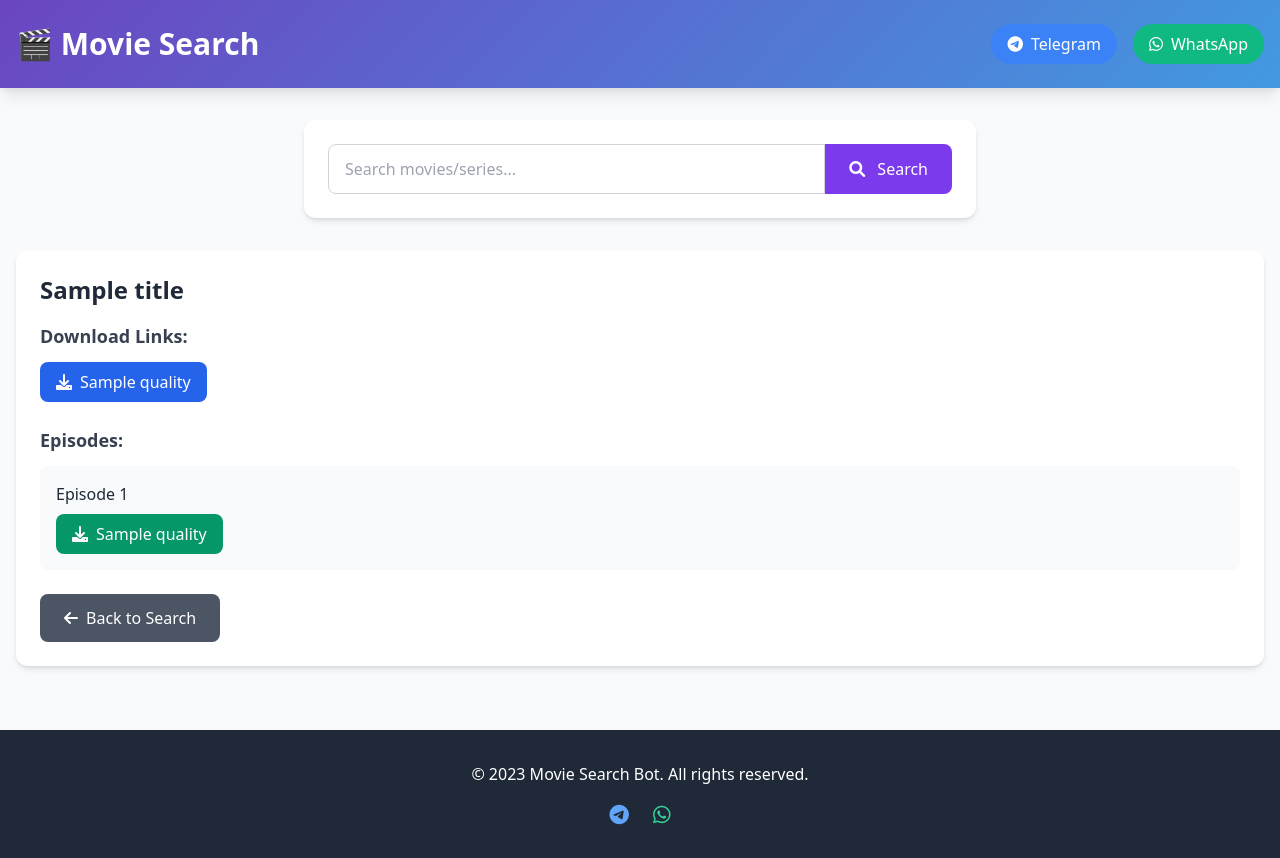
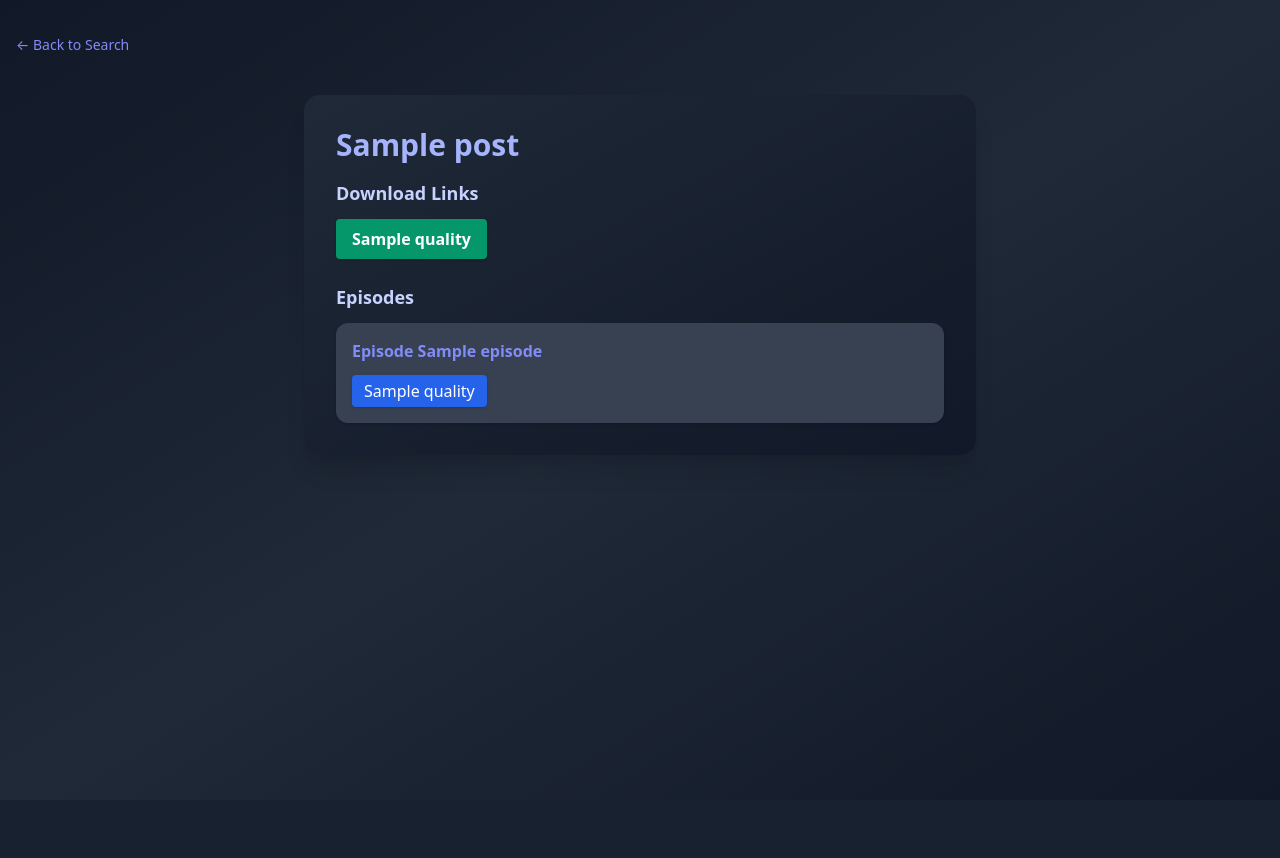
Before and after one commit to skcreator7/Test, a Python web app: template templates/view.html in a window 1280 px wide. After the commit the page ends 424 px from the top, so only its background shows below. Run offline with Jinja, Linux system fonts and the light colour scheme; the template is opened without the code that fills it: most values are stand-ins (such as "Sample title", 1, 10 or a date in 2020).

Commit message:
Update view.html

```diff
--- a/templates/view.html
+++ b/templates/view.html
@@ -1,35 +1,48 @@
-{% extends "index.html" %}
+<!DOCTYPE html>
+<html lang="en">
+<head>
+    <meta charset="UTF-8">
+    <title>{{ post.title or "View Post" }}</title>
+    <meta name="viewport" content="width=device-width, initial-scale=1">
+    <link href="https://cdn.jsdelivr.net/npm/tailwindcss@2.2.19/dist/tailwind.min.css" rel="stylesheet">
+    <style>
+      html { scroll-behavior: smooth; }
+      .card { transition: box-shadow 0.3s, transform 0.3s; }
+      .card:hover { transform: translateY(-5px) scale(1.01); box-shadow: 0 8px 30px rgba(80,80,170,0.20);}
+    </style>
+</head>
+<body class="bg-gradient-to-br from-gray-900 via-gray-800 to-gray-900 text-gray-100 min-h-screen">
+    <div class="container mx-auto px-2 sm:px-4 py-8">
+        <a href="/search?q={{ post.query | urlencode }}" class="text-indigo-400 hover:text-indigo-200 text-sm mb-6 inline-block">&larr; Back to Search</a>
+        <div class="card bg-gradient-to-br from-gray-800 to-gray-900 rounded-2xl shadow-xl p-8 max-w-2xl mx-auto mt-4">
+            <h1 class="text-3xl font-bold text-indigo-300 mb-4 break-words">{{ post.title }}</h1>
 
-{% block content %}
-    <div class="bg-white rounded-xl shadow-md overflow-hidden p-6 mb-8">
-        <h2 class="text-2xl font-bold text-gray-800 mb-4">{{ title }}</h2>
-
-        {% if links %}
+            {% if post.links %}
             <div class="mb-6">
-                <h3 class="text-lg font-semibold text-gray-700 mb-3">Download Links:</h3>
-                <div class="flex flex-wrap gap-3">
-                    {% for quality, url in links.items() %}
-                        <a href="{{ url }}" target="_blank"
-                            class="bg-blue-600 hover:bg-blue-700 text-white px-4 py-2 rounded-lg font-medium flex items-center">
-                            <i class="fas fa-download mr-2"></i> {{ quality }}
+                <h2 class="text-lg font-semibold mb-3 text-indigo-200">Download Links</h2>
+                <ul class="flex flex-wrap gap-3">
+                {% for quality, url in post.links.items() %}
+                    <li>
+                        <a href="{{ url }}" target="_blank" class="inline-block px-4 py-2 bg-green-600 hover:bg-green-700 rounded text-white font-semibold shadow transition">
+                            {{ quality }}
                         </a>
+                    </li>
                 {% endfor %}
-                </div>
+                </ul>
             </div>
             {% endif %}
 
-        {% if episodes %}
-            <div class="episodes mb-6">
-                <h3 class="text-lg font-semibold text-gray-700 mb-3">Episodes:</h3>
+            {% if post.episodes %}
+            <div>
+                <h2 class="text-lg font-semibold mb-3 text-indigo-200">Episodes</h2>
                 <div class="space-y-4">
-                    {% for ep_num, ep_links in episodes.items() %}
-                        <div class="bg-gray-50 p-4 rounded-lg">
-                            <h4 class="font-medium text-gray-800 mb-2">Episode {{ ep_num }}</h4>
+                    {% for ep, ep_links in post.episodes.items() %}
+                    <div class="bg-gray-700 rounded-xl p-4 flex flex-col gap-2 shadow">
+                        <div class="font-bold text-indigo-400 mb-1 text-base">Episode {{ ep }}</div>
                         <div class="flex flex-wrap gap-3">
                         {% for quality, url in ep_links.items() %}
-                                    <a href="{{ url }}" target="_blank"
-                                        class="bg-green-600 hover:bg-green-700 text-white px-4 py-2 rounded-lg font-medium flex items-center">
-                                        <i class="fas fa-download mr-2"></i> {{ quality }}
+                            <a href="{{ url }}" target="_blank" class="px-3 py-1 bg-blue-600 hover:bg-blue-700 rounded text-white font-medium shadow transition">
+                                {{ quality }}
                             </a>
                         {% endfor %}
                         </div>
@@ -38,12 +51,7 @@
                 </div>
             </div>
             {% endif %}
-
-        <div class="mt-6">
-            <a href="/search?q={{ query }}"
-                class="bg-gray-600 hover:bg-gray-700 text-white px-6 py-3 rounded-lg font-medium inline-flex items-center">
-                <i class="fas fa-arrow-left mr-2"></i> Back to Search
-            </a>
         </div>
     </div>
-{% endblock %}
+</body>
+</html>
```
Lines whose indentation alone changed are shown as unchanged.
